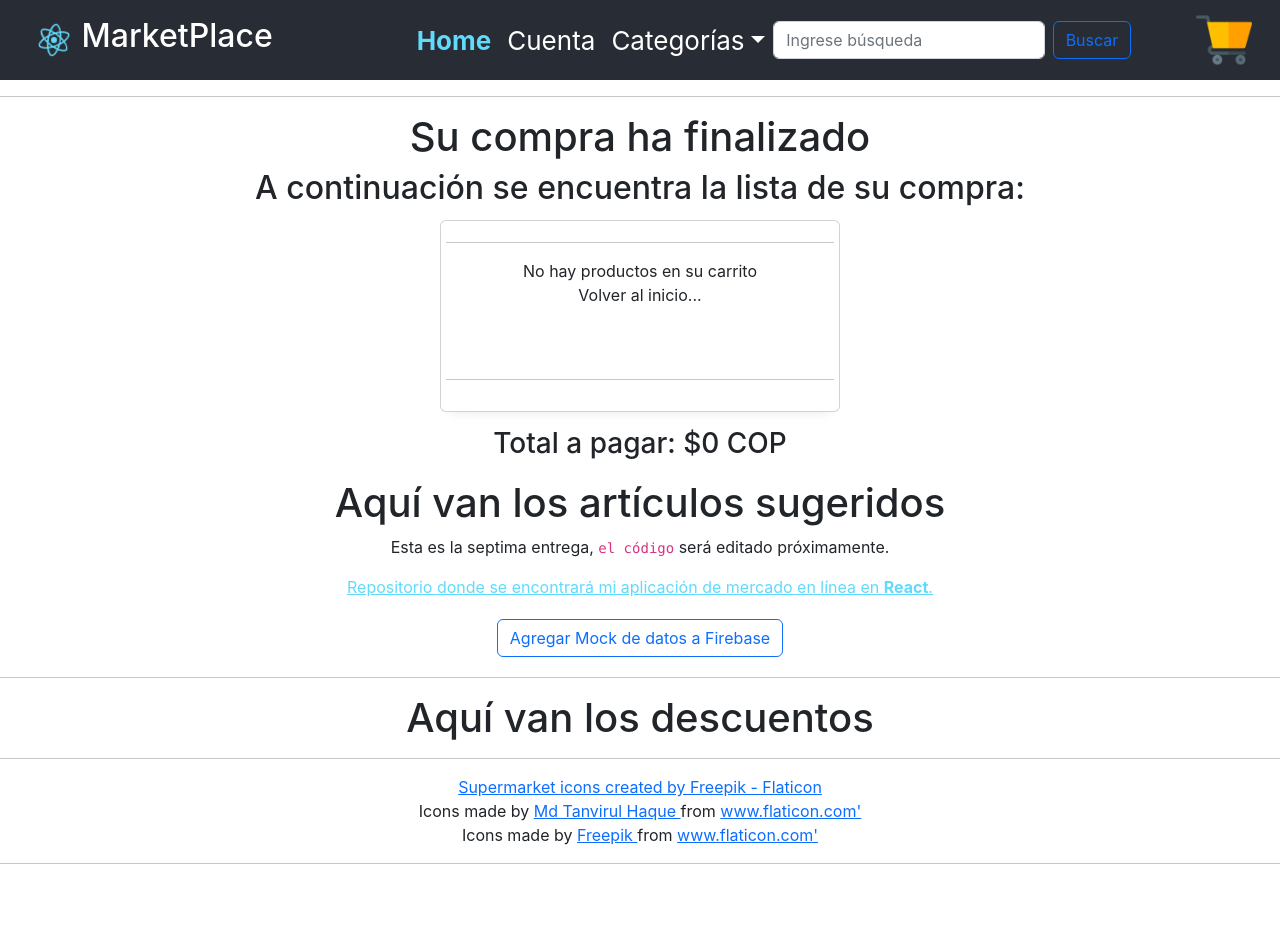
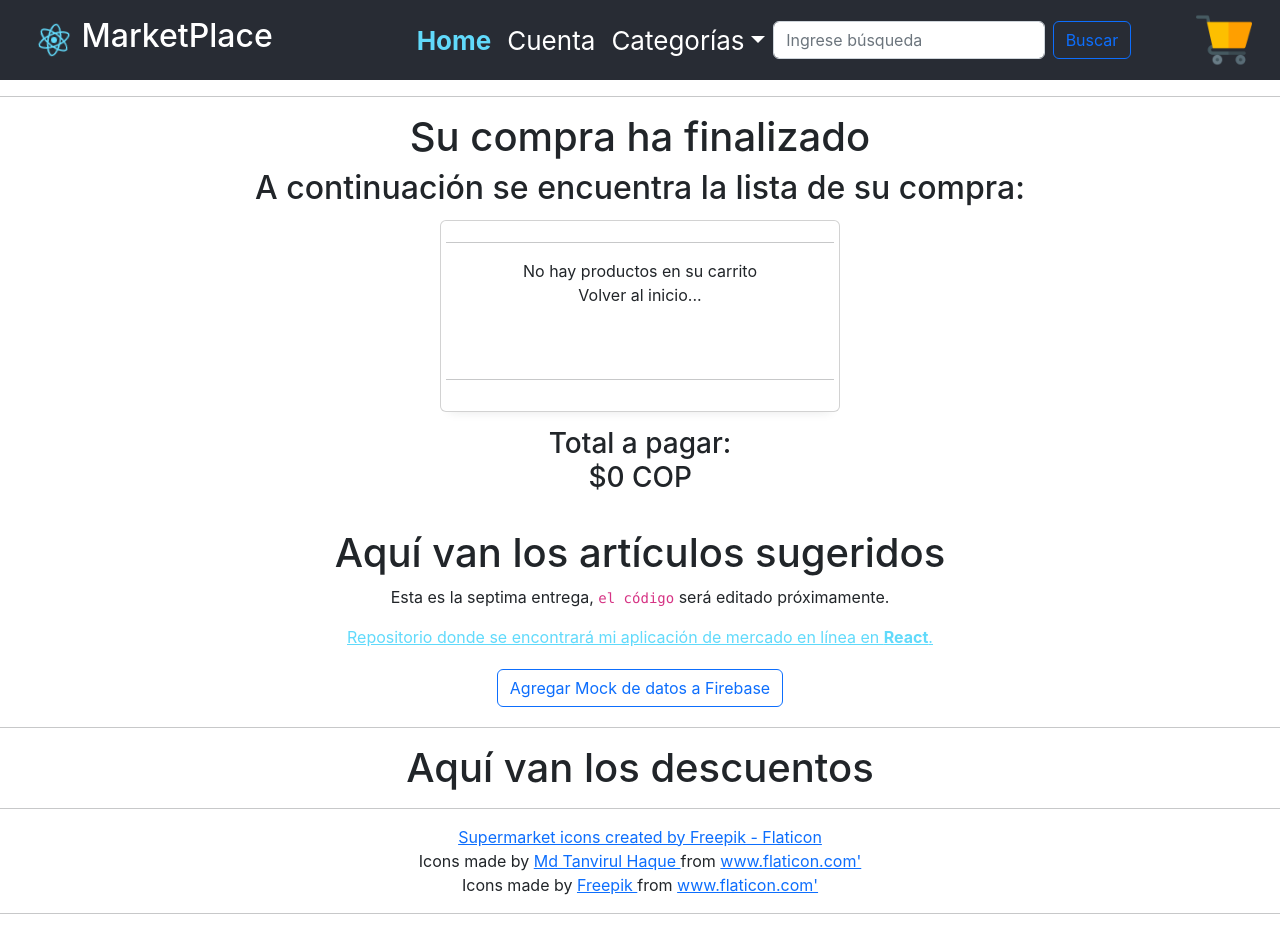
Before and after one commit to Adn1217/React_MarketPlace, a React (Create React App) app: page /cart in a window 1280 px wide. Before the commit the page ends 880 px from the top, so only its background shows below. Built offline with nearby package versions, Linux system fonts and the light colour scheme.

Commit message:
Se ajustan estilos en Cart

```diff
--- a/src/components/Cart.jsx
+++ b/src/components/Cart.jsx
@@ -33,6 +33,10 @@ const Cart = () => {
     }
   }
 
+  function mostrarTotal(total){
+    return <p key={total} className="animate__animated animate__tada">${total}</p>
+  }
+
   if (defItems.length === 0) {
     listaCompra = <>No hay productos en su carrito <Link to={'/'} className="nav-link" >Volver al inicio...</Link></>;
   }else{
@@ -60,15 +64,15 @@ const Cart = () => {
 
   return (
     <div >
-        <h1>Su compra ha finalizado</h1>
-        <h2>A continuación se encuentra la lista de su compra: </h2>
+        <h1 className="animate__animated animate__backInLeft">Su compra ha finalizado</h1>
+        <h2 className="animate__animated animate__backInRight">A continuación se encuentra la lista de su compra: </h2>
         <ol className = "card">
             <hr/>
             {listaCompra}
             <hr/>
         </ol>
         <div id="Total">
-          <h3>Total a pagar: ${totalMoneda}</h3>
+          <h3>Total a pagar: {mostrarTotal(totalMoneda)}</h3>
           {(defItems.length > 0) && (
           <div className="eliminarTodo" id={"eliminarTodo"} onClick={() =>defRemoveList()} >
               <button ><img src={deleteLogoAll} className="Delete-logo" alt="deleteAllLogo"/></button>
--- a/src/components/ItemDetailContainer.jsx
+++ b/src/components/ItemDetailContainer.jsx
@@ -23,7 +23,6 @@ const ItemDetailContainer = () => {
             try {
                 const data = await getDoc(document);
                 let productSelected =data.data();
-                // setSelectedItem({id,...productSelected});
                 mensaje = (data.exists()) ? "Se ha encontrado detalle de producto.":"No hay datos";
                 data.exists() && setSelectedItem({id,...productSelected});
                 return productSelected;
```
